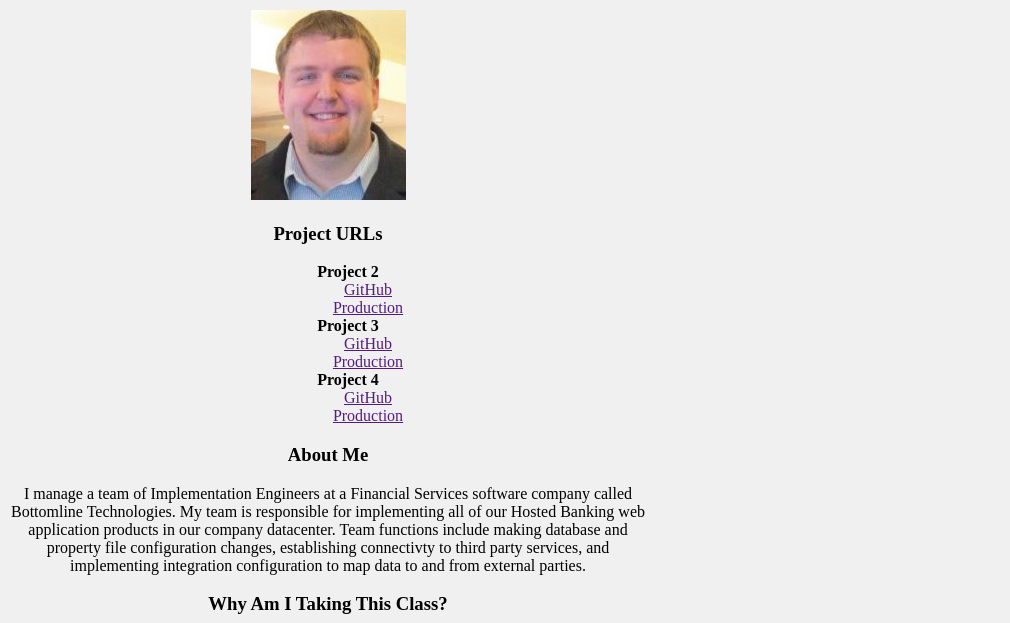
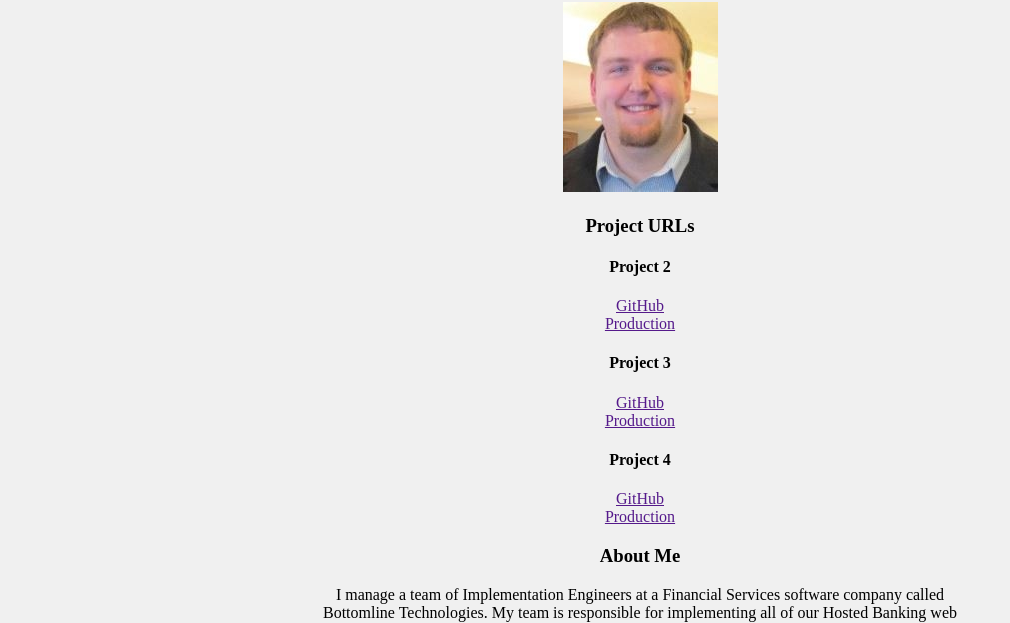
Before and after one commit to josephpucci/p1, a plain HTML site: page index.html in a window 1280 px wide. Shown: the part 125-748 px from the top of the page, without its empty margins (0-1010 px from the left). Drawn offline with Linux system fonts and the light colour scheme.

Commit message:
Updated HTML and CSS for better look and feel

```diff
--- a/css/p1.css
+++ b/css/p1.css
@@ -1,12 +1,14 @@
 body {
 	background-color: #F0F0F0;
+	margin: 0px 0px 0px 0px;
+	width: 100%;
 }
 
 #wrapper {
 	text-align: center;
-	width: 50%;
 	position: absolute;
-	margin: auto;
+	margin-left:auto;
+	margin-right:auto;
 
 }
 
@@ -16,6 +18,11 @@ ul li {
 
 }
 
-#listheader {
+h4 {
 	font-weight: bold;
 }
+
+#questions {
+	margin-left: 25%;
+	margin-right: 25%;
+}
--- a/index.html
+++ b/index.html
@@ -14,57 +14,43 @@
             </div>
 			<div id="projects">
 					<h3>Project URLs</h3>
-			        <ul>
-						<li id="listheader">Project 2</li>
-                        <li>
-							<ul>
-								<li><a href="" target="_blank">GitHub</a></li>
-								<li><a href="" target="_blank">Production</a></li>
-							</ul>
-						</li>
-                        <li id="listheader">Project 3</li>
-						<li>
-							<ul>
-								<li><a href="" target="_blank">GitHub</a></li>
-								<li><a href="" target="_blank">Production</a></li>
-							</ul>
-                        </li>
-                        <li id="listheader">Project 4</li>
-						<li>
-							<ul>
-								<li><a href="" target="_blank">GitHub</a></li>
-								<li><a href="" target="_blank">Production</a></li>
-							</ul>
-                        </li>
+						<h4>Project 2</h4>
+                        <p>
+								<a href="" target="_blank">GitHub</a>
+								<br />
+								<a href="" target="_blank">Production</a>
+						</p>
+                        <h4>Project 3</h4>
+						<p>
+							<a href="" target="_blank">GitHub</a>
+							<br />
+							<a href="" target="_blank">Production</a>
+						</p>
+                        <h4>Project 4</h4>
+						<p>
+							<a href="" target="_blank">GitHub</a>
+							<br />
+							<a href="" target="_blank">Production</a>
+                        </p>
                     </ul>
 
 			</div>
-			<div id="aboutme">
+			<div id="questions">
 				<h3>About Me</h3>
 				<p>I manage a team of Implementation Engineers at a Financial Services software company called Bottomline Technologies. My team is responsible for implementing all of our Hosted Banking web application products in our company datacenter. Team functions include making database and property file configuration changes, establishing connectivty to third party services, and implementing integration configuration to map data to and from external parties.
 				</p>
-			</div>
-			<div id="classwhy">
 				<h3>Why Am I Taking This Class?</h3>
 				<p>I was largely teaching myself how to code and about how web applications are established. I also had lots of training and learning through my job. I wanted to formalize my education in these areas, and thus am pursuing the Web Engineering Certificate through HES. This was the next logical class for me to take, as it has a close correlation to many of the things that me and my team are engaging in on a day to day basis. I have never worked with PHP, so I am especially looking forward to that aspect of the class
 				</p>
-			</div>
-			<div id="classwhy">
 				<h3>Why Am I Taking This Class?</h3>
 				<p>I was largely teaching myself how to code and about how web applications are established. I also had lots of training and learning through my job. I wanted to formalize my education in these areas, and thus am pursuing the Web Engineering Certificate through HES. This was the next logical class for me to take, as it has a close correlation to many of the things that me and my team are engaging in on a day to day basis. I have never worked with PHP, so I am especially looking forward to that aspect of the class
 				</p>
-			</div>
-			<div id="previousexp">
 				<h3>What previous experience do you have with programming?</h3>
 				<p>I have mainly worked with HTML/CSS/Javascript in my personal time and in other courses through HES. Through my job, I have worked with C#, XML, MySQL database, linux server scripting, amongst other proprietary languages/technologies.
 				</p>
-			</div>
-			<div id="hardware">
 				<h3>Are you working on a Mac, PC, or some other platform?</h3>
 				<p>I work with a PC computer, Windows 7 Enterprise, 64 Bit OS, 2.7 GHz processor, 16 GB RAM.
 				</p>
-			</div>
-			<div id="anythingelse">
 				<h3>Anything else we should know?</h3>
 				<p>I live in Rhode Island, am an avid Patriots fan, love hanging out with my fiance. We are currently planning our wedding and looking for a puppy. I am very much looking forward to a fun and informative semester!
 				</p>
```
